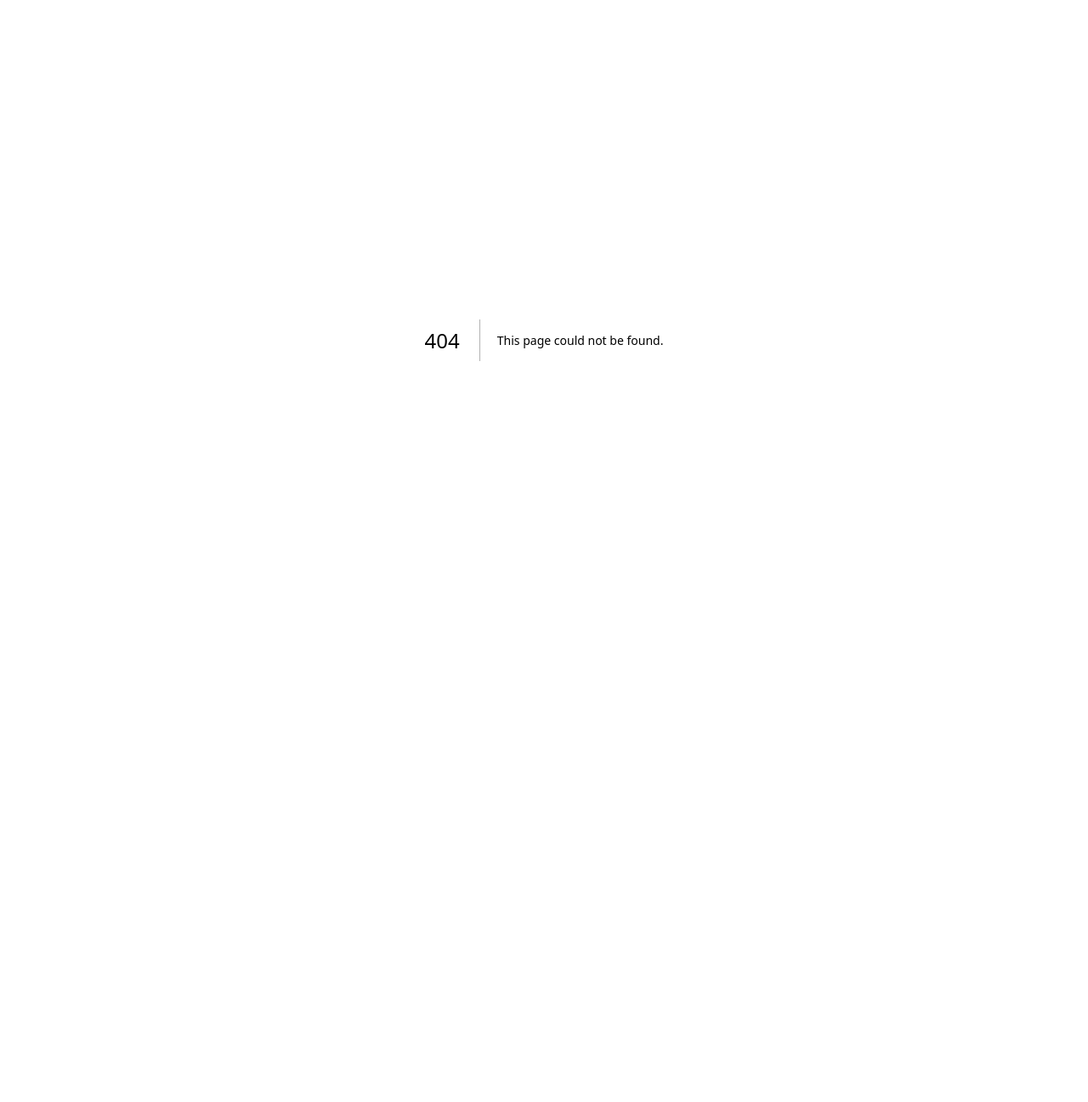
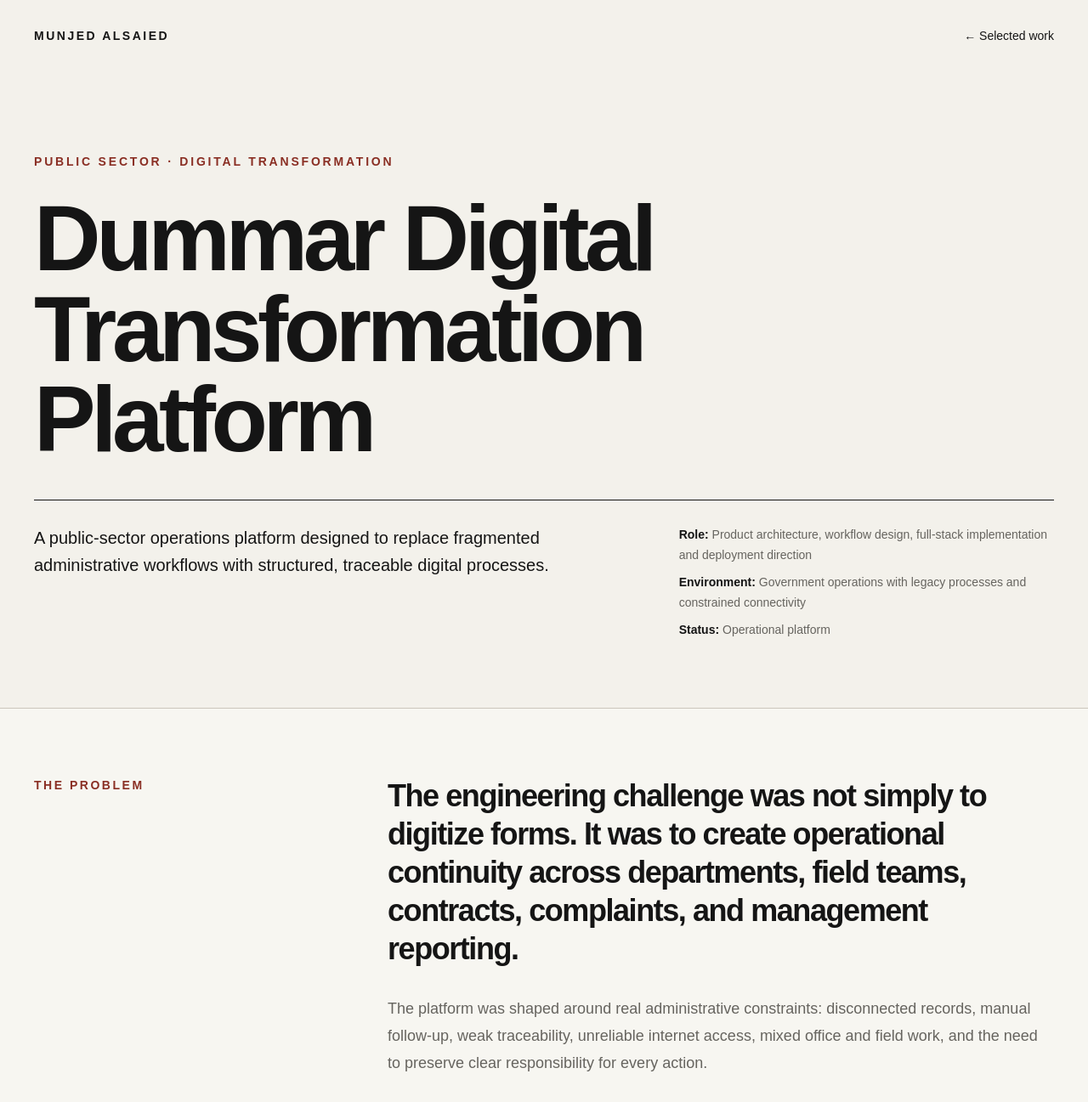
Before and after one commit to munjed80/munjed-portfolio, a Next.js app: page /work/dummar in a window 1280 px wide. Before the commit this address had no page. Shown: the top 1297 px of the page at 85% size. Before the commit the page ends 800 px from the top, so only its background shows below. Built offline with nearby package versions, Linux system fonts and the light colour scheme.

Commit message:
feat: add Dummar case study page

```diff
--- /dev/null
+++ b/app/work/dummar/page.tsx
@@ -0,0 +1,153 @@
+export const metadata = {
+  title: "Dummar Digital Transformation Platform | Munjed Alsaied",
+  description:
+    "Case study of a public-sector digital transformation platform for complaints, contracts, field execution, reporting, and low-connectivity operations.",
+};
+
+const capabilities = [
+  "Citizen complaint intake and tracking",
+  "Internal task and field-work coordination",
+  "Operational and investment contract workflows",
+  "Investment asset administration",
+  "Role-based access and auditability",
+  "PDF reporting and structured operational records",
+  "Offline-aware and low-connectivity workflows",
+  "Production deployment with PostgreSQL/PostGIS and Docker",
+];
+
+const architecture = [
+  ["Frontend", "React · TypeScript · Vite · Tailwind"],
+  ["Backend", "FastAPI · SQLAlchemy · Alembic"],
+  ["Data", "PostgreSQL · PostGIS"],
+  ["Operations", "Docker · nginx · production deployment"],
+  ["Documents", "PDF generation · controlled uploads · OCR-supported workflows"],
+];
+
+export default function DummarCaseStudy() {
+  return (
+    <main>
+      <header className="mx-auto flex max-w-7xl items-center justify-between px-6 py-8 lg:px-10">
+        <a href="/" className="text-sm font-bold tracking-[0.18em]">MUNJED ALSAIED</a>
+        <a href="/#work" className="text-sm text-[var(--muted)]">← Selected work</a>
+      </header>
+
+      <section className="mx-auto max-w-7xl px-6 pb-20 pt-16 lg:px-10 lg:pt-24">
+        <p className="mb-7 text-sm font-semibold uppercase tracking-[0.2em] text-[var(--accent)]">
+          Public Sector · Digital Transformation
+        </p>
+        <h1 className="max-w-5xl text-5xl font-semibold leading-[0.98] tracking-[-0.05em] sm:text-7xl lg:text-[6.8rem]">
+          Dummar Digital Transformation Platform
+        </h1>
+        <div className="mt-10 grid gap-8 border-t border-[var(--foreground)] pt-7 md:grid-cols-12">
+          <p className="text-xl leading-8 md:col-span-7">
+            A public-sector operations platform designed to replace fragmented administrative workflows with structured, traceable digital processes.
+          </p>
+          <div className="space-y-2 text-sm leading-6 text-[var(--muted)] md:col-span-5 md:pl-10">
+            <p><span className="font-semibold text-[var(--foreground)]">Role:</span> Product architecture, workflow design, full-stack implementation and deployment direction</p>
+            <p><span className="font-semibold text-[var(--foreground)]">Environment:</span> Government operations with legacy processes and constrained connectivity</p>
+            <p><span className="font-semibold text-[var(--foreground)]">Status:</span> Operational platform</p>
+          </div>
+        </div>
+      </section>
+
+      <section className="border-y border-[var(--line)] bg-white/30">
+        <div className="mx-auto grid max-w-7xl gap-12 px-6 py-20 lg:grid-cols-12 lg:px-10">
+          <div className="lg:col-span-4">
+            <p className="text-sm font-semibold uppercase tracking-[0.18em] text-[var(--accent)]">The problem</p>
+          </div>
+          <div className="lg:col-span-8">
+            <h2 className="max-w-3xl text-4xl font-semibold leading-tight tracking-[-0.04em]">
+              The engineering challenge was not simply to digitize forms. It was to create operational continuity across departments, field teams, contracts, complaints, and management reporting.
+            </h2>
+            <p className="mt-8 max-w-3xl text-lg leading-8 text-[var(--muted)]">
+              The platform was shaped around real administrative constraints: disconnected records, manual follow-up, weak traceability, unreliable internet access, mixed office and field work, and the need to preserve clear responsibility for every action.
+            </p>
+          </div>
+        </div>
+      </section>
+
+      <section className="mx-auto max-w-7xl px-6 py-24 lg:px-10">
+        <div className="grid gap-12 lg:grid-cols-12">
+          <div className="lg:col-span-4">
+            <p className="text-sm font-semibold uppercase tracking-[0.18em] text-[var(--accent)]">System scope</p>
+          </div>
+          <div className="lg:col-span-8">
+            <div className="grid gap-x-10 md:grid-cols-2">
+              {capabilities.map((item, index) => (
+                <div key={item} className="border-t border-[var(--line)] py-5">
+                  <span className="mr-4 text-xs text-[var(--muted)]">{String(index + 1).padStart(2, "0")}</span>
+                  <span className="text-lg">{item}</span>
+                </div>
+              ))}
+            </div>
+          </div>
+        </div>
+      </section>
+
+      <section className="bg-[var(--foreground)] text-[var(--background)]">
+        <div className="mx-auto max-w-7xl px-6 py-24 lg:px-10">
+          <div className="grid gap-12 lg:grid-cols-12">
+            <div className="lg:col-span-4">
+              <p className="text-sm uppercase tracking-[0.18em] text-neutral-400">Architecture</p>
+            </div>
+            <div className="lg:col-span-8">
+              <h2 className="max-w-3xl text-4xl font-semibold tracking-[-0.04em]">A conventional, maintainable stack chosen for operational reliability.</h2>
+              <div className="mt-10">
+                {architecture.map(([label, value]) => (
+                  <div key={label} className="grid gap-3 border-t border-neutral-700 py-5 sm:grid-cols-4">
+                    <span className="text-sm text-neutral-400">{label}</span>
+                    <span className="sm:col-span-3">{value}</span>
+                  </div>
+                ))}
+              </div>
+            </div>
+          </div>
+        </div>
+      </section>
+
+      <section className="mx-auto max-w-7xl px-6 py-24 lg:px-10">
+        <div className="grid gap-12 lg:grid-cols-12">
+          <div className="lg:col-span-4">
+            <p className="text-sm font-semibold uppercase tracking-[0.18em] text-[var(--accent)]">Design decisions</p>
+          </div>
+          <div className="space-y-10 lg:col-span-8">
+            <div>
+              <h3 className="text-2xl font-semibold">Workflow before interface</h3>
+              <p className="mt-3 max-w-3xl leading-7 text-[var(--muted)]">Screens were designed around responsibility, status transitions, approvals, operational ownership, and evidence rather than around generic dashboard components.</p>
+            </div>
+            <div>
+              <h3 className="text-2xl font-semibold">Low-connectivity resilience</h3>
+              <p className="mt-3 max-w-3xl leading-7 text-[var(--muted)]">The system treats poor connectivity as a design constraint, not an edge case. Critical workflows are structured to remain usable under unstable network conditions.</p>
+            </div>
+            <div>
+              <h3 className="text-2xl font-semibold">Traceability by default</h3>
+              <p className="mt-3 max-w-3xl leading-7 text-[var(--muted)]">Role boundaries, activity records, contract trails, complaint status history, and controlled access were treated as core product requirements.</p>
+            </div>
+            <div>
+              <h3 className="text-2xl font-semibold">Public and internal surfaces are separated</h3>
+              <p className="mt-3 max-w-3xl leading-7 text-[var(--muted)]">Citizen-facing complaint flows are kept distinct from privileged administrative functions, reducing friction for the public while preserving internal controls.</p>
+            </div>
+          </div>
+        </div>
+      </section>
+
+      <section className="border-t border-[var(--line)]">
+        <div className="mx-auto grid max-w-7xl gap-8 px-6 py-20 lg:grid-cols-12 lg:px-10">
+          <div className="lg:col-span-4">
+            <p className="text-sm font-semibold uppercase tracking-[0.18em] text-[var(--accent)]">Public portfolio note</p>
+          </div>
+          <div className="lg:col-span-8">
+            <p className="max-w-3xl text-xl leading-8">
+              This case study intentionally documents product architecture, operational scope, and engineering decisions without publishing confidential records, credentials, citizen data, or sensitive infrastructure details.
+            </p>
+          </div>
+        </div>
+      </section>
+
+      <footer className="mx-auto flex max-w-7xl flex-col gap-3 border-t border-[var(--line)] px-6 py-10 text-sm text-[var(--muted)] sm:flex-row sm:items-center sm:justify-between lg:px-10">
+        <span>© 2026 Munjed Alsaied</span>
+        <a href="/#work">Back to selected work</a>
+      </footer>
+    </main>
+  );
+}
```
